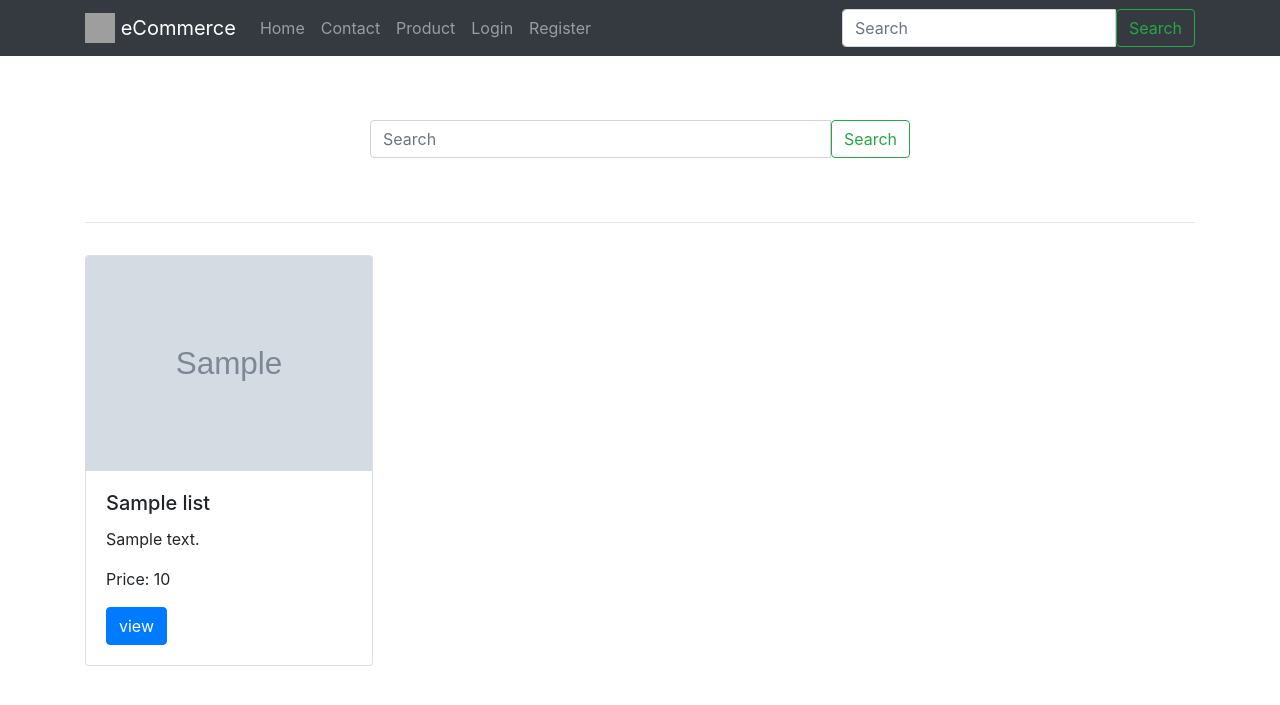
After one commit to Frank1963-mpoyi/Eco-version-1.11.4, a Django app: template templates/search/view.html in a window 1280 px wide. The commit adds this page. Shown: the top 705 px of the page. Run offline with Django 3.2, Linux system fonts and the light colour scheme; the template is opened without the code that fills it: most values are stand-ins (such as "Sample title", 1, 10 or a date in 2020); grey boxes marked "Sample" are stand-in pictures; some libraries are stand-ins or nearby versions; grey boxes are pictures that could not be loaded.

Commit message:
search view

```diff
--- a/config/settings/base.py
+++ b/config/settings/base.py
@@ -73,7 +73,7 @@
         'OPTIONS': {
             'context_processors': [
                 'django.template.context_processors.debug',
-                'django.template.context_processors.request',
+                'django.template.context_processors.request', # for q request
                 'django.contrib.auth.context_processors.auth',
                 'django.contrib.messages.context_processors.messages',
             ],
--- a/ecommerce/apps/system/search/urls.py
+++ b/ecommerce/apps/system/search/urls.py
@@ -1,7 +1,13 @@
 from django.conf.urls import url
+# from ecommerce.apps.system.products.views import ProductListView
+from .views import SearchProductListView
+
+
+
 
 app_name= 'search'
 urlpatterns = [
 
+    url(r'^search/$',SearchProductListView.as_view(), name="query"),
 
 ]
--- a/templates/base.html
+++ b/templates/base.html
@@ -16,7 +16,7 @@
     {% include 'navbar.html' with brand_name='eCommerce' %}
 
 
-    <div class="container">
+   <div class="container">
     {% block content %}
 
     {% endblock content %}
--- a/templates/navbar.html
+++ b/templates/navbar.html
@@ -41,10 +41,7 @@
             </li>
             {% endif %}
         </ul>
-        <form class="form-inline my-2 my-lg-0">
-            <input class="form-control mr-sm-2" type="search" placeholder="Search">
-            <button class="btn btn-outline-success my-2 my-sm-0" type="submit">Search</button>
-        </form>
+        {% include 'search/snippet/search-form.html' %}
     </div>
 </div>
 </nav>
--- a/templates/products/product-list.html
+++ b/templates/products/product-list.html
@@ -1,4 +1,3 @@
-
 {% extends 'base.html' %}
 
 
@@ -22,3 +21,4 @@
     </div>
 
 {% endblock %}
+© 2020 GitHub, Inc.
--- /dev/null
+++ b/templates/search/snippet/search-form.html
@@ -0,0 +1,9 @@
+<form method="GET" action="{% url 'search:query' %}" class="form my-2 my-lg-0">
+    <div class="input-group">
+        <input class="form-control " type="search" name="q" placeholder="Search" value='{{ request.GET.q }}'>
+        <!-- value make the text stay in the search bar -->
+            <span class='input-group-btn'>
+                <button class="btn btn-outline-success " type="submit">Search</button>
+            </span>
+    </div>
+</form>
--- /dev/null
+++ b/templates/search/view.html
@@ -0,0 +1,48 @@
+
+
+{% extends 'base.html' %}
+
+
+{% block content %}
+<div class="row mb-3">
+    {% if query %}
+    <div class="col-12">
+        Results for <b>{{ query }}</b>
+        <hr>
+    </div>
+    {% else %}
+
+    <div class="col-12 col-md-6 mx-auto py-5">
+        {% include 'search/snippet/search-form.html' %}
+    </div>
+    <div class="col-12">
+        <hr>
+    </div>
+    {% endif %}
+
+
+
+
+
+</div>
+
+
+    <div class="row">
+
+        {% for list in object_list %}
+            <div class="col">
+
+            {% include 'products/snippet/card.html'  with instance=list %}
+
+            {% if forloop.counter|divisibleby:3 %}
+                </div> </div><div class='row'> <div class='col-12'><hr/></div>
+                {% elif forloop.counter|divisibleby:2 %}
+            </div><div class='row'><div class='col-12'><hr></div>
+            {% else %}
+            </div>
+            {% endif %}
+
+        {% endfor %}
+    </div>
+
+{% endblock %}
```
Also changed, not shown: ecommerce/apps/system/products/models.py (+7 -1 lines), ecommerce/apps/system/search/views.py (+67 -1 lines).
